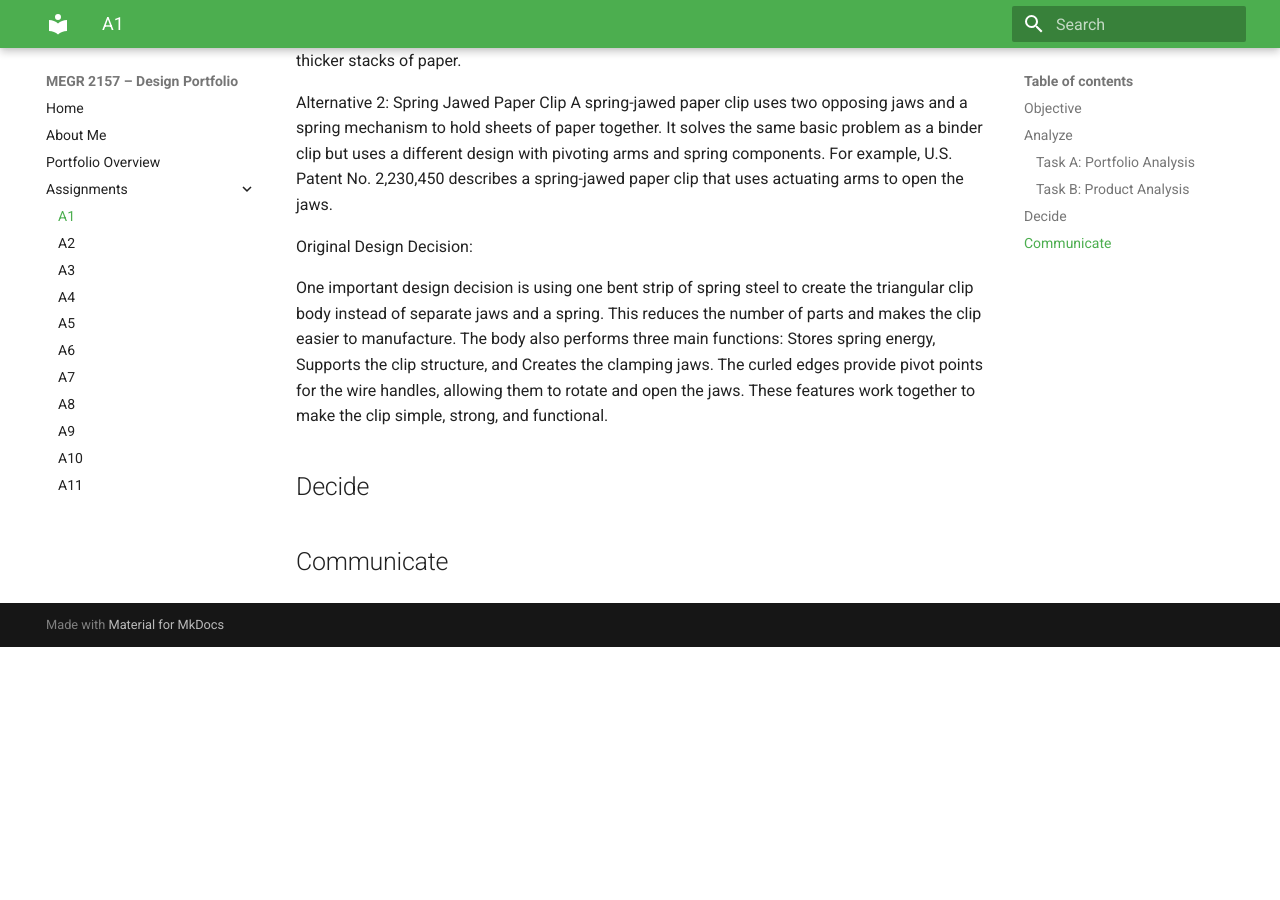
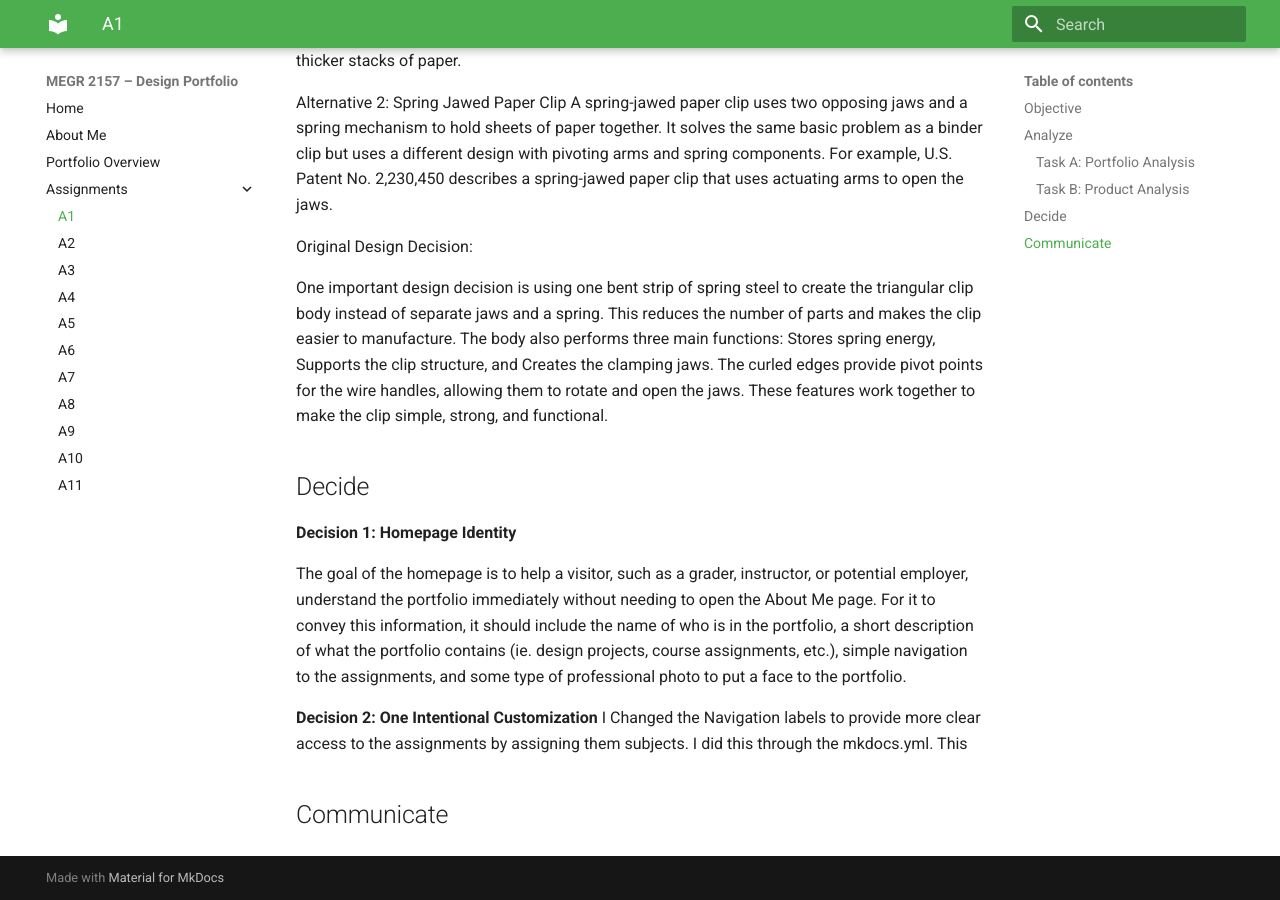
Before and after one commit to matthewjcowan/megr2156-portfolio, an MkDocs documentation site: the page built from docs/assignments/A01/index.md, in a window 1280 px wide and 900 px high, scrolled down 9628 px. Built offline with MkDocs 1.6.1 and Material for MkDocs 9.7.7, drawn with Linux system fonts in a browser that asks for light colours; before the commit the page ends 10275 px from its top, so only the background shows below that.

Commit message:
Update index.md

```diff
--- a/docs/assignments/A01/index.md
+++ b/docs/assignments/A01/index.md
@@ -90,5 +90,10 @@ One important design decision is using one bent strip of spring steel to create
 
 ## Decide
 
+__Decision 1: Homepage Identity__
 
+The goal of the homepage is to help a visitor, such as a grader, instructor, or potential employer, understand the portfolio immediately without needing to open the About Me page. For it to convey this information, it should include the name of who is in the portfolio, a short description of what the portfolio contains (ie. design projects, course assignments, etc.), simple navigation to the assignments, and some type of professional photo to put a face to the portfolio.
+
+__Decision 2: One Intentional Customization__
+I Changed the Navigation labels to provide more clear access to the assignments by assigning them subjects. I did this through the mkdocs.yml. This
 ## Communicate
```
